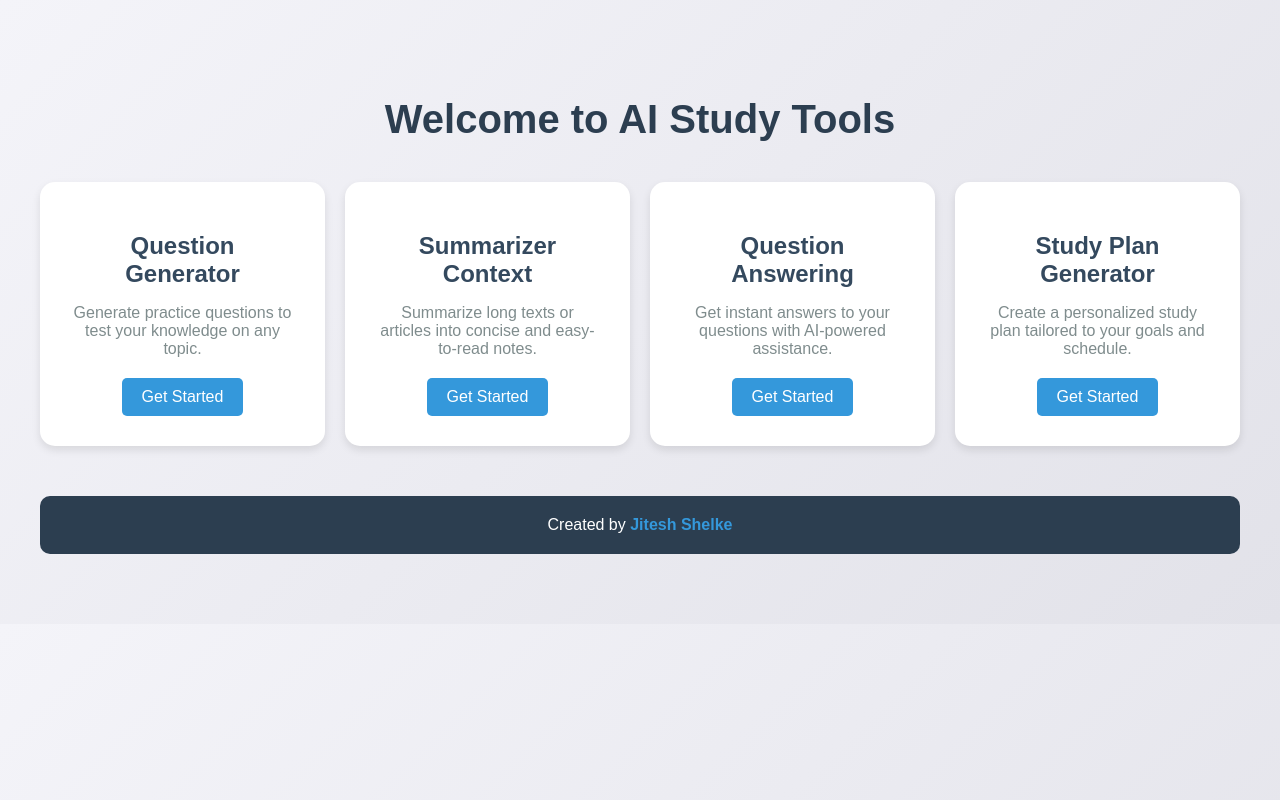
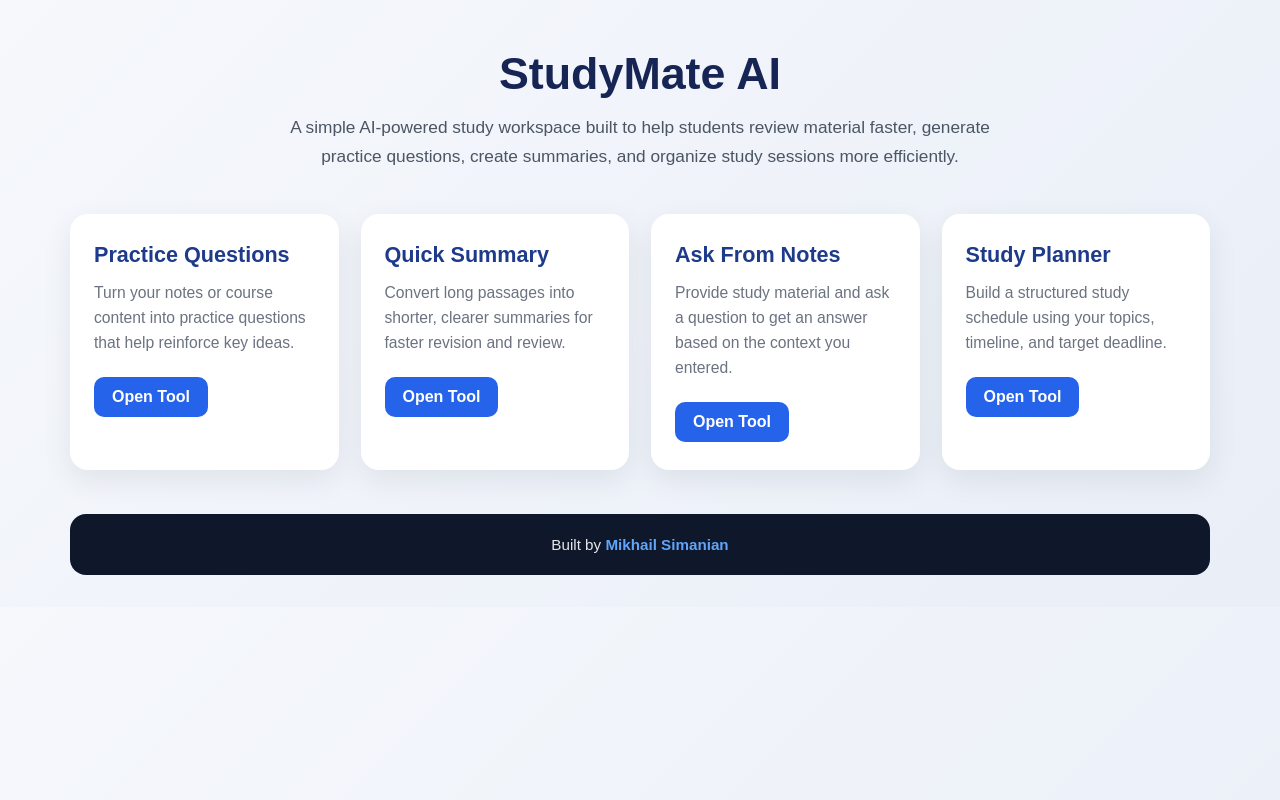
Before and after one commit to mikhail0777/StudyMate-AI, a Flask app: page / in a window 1280 px wide. Run offline with Flask 3, Linux system fonts and the light colour scheme.

Commit message:
Update index.html

```diff
--- a/templates/index.html
+++ b/templates/index.html
@@ -3,149 +3,170 @@
 <head>
     <meta charset="UTF-8">
     <meta name="viewport" content="width=device-width, initial-scale=1.0">
-    <title>AI Study Tools</title>
+    <title>StudyMate AI</title>
     <style>
-        /* General Styles */
-        body {
-            font-family: 'Arial', sans-serif;
-            margin: 0;
-            padding: 0;
-            background: linear-gradient(135deg, #f4f4f9, #e2e2e9);
-            color: #333;
+        * {
+            box-sizing: border-box;
         }
 
-        .container {
-            max-width: 1200px;
-            margin: 50px auto;
-            padding: 20px;
-            text-align: center;
+        body {
+            margin: 0;
+            font-family: Arial, sans-serif;
+            background: linear-gradient(135deg, #f6f8fc, #e9eef7);
+            color: #1f2937;
         }
 
-        h1 {
-            font-size: 2.5rem;
-            margin-bottom: 40px;
-            color: #2c3e50;
-            animation: fadeIn 1s ease-in-out;
+        .page-wrapper {
+            max-width: 1180px;
+            margin: 0 auto;
+            padding: 48px 20px 32px;
         }
 
-        /* Tool Grid */
+        .hero {
+            text-align: center;
+            margin-bottom: 42px;
+        }
+
+        .hero h1 {
+            margin: 0 0 14px;
+            font-size: 2.8rem;
+            color: #172554;
+        }
+
+        .hero p {
+            max-width: 760px;
+            margin: 0 auto;
+            font-size: 1.08rem;
+            line-height: 1.7;
+            color: #4b5563;
+        }
+
         .tool-grid {
             display: grid;
-            grid-template-columns: repeat(auto-fit, minmax(250px, 1fr));
-            gap: 20px;
+            grid-template-columns: repeat(auto-fit, minmax(240px, 1fr));
+            gap: 22px;
         }
 
-        .tool-box {
-            background-color: #ffffff;
-            border-radius: 15px;
-            box-shadow: 0 4px 8px rgba(0, 0, 0, 0.1);
-            padding: 30px;
-            text-align: center;
-            transition: transform 0.3s ease, box-shadow 0.3s ease;
-            animation: slideUp 0.5s ease-in-out;
+        .tool-card {
+            background: #ffffff;
+            border-radius: 18px;
+            padding: 28px 24px;
+            box-shadow: 0 10px 30px rgba(15, 23, 42, 0.08);
+            transition: transform 0.25s ease, box-shadow 0.25s ease;
+            text-align: left;
         }
 
-        .tool-box:hover {
-            transform: translateY(-10px);
-            box-shadow: 0 8px 16px rgba(0, 0, 0, 0.2);
+        .tool-card:hover {
+            transform: translateY(-6px);
+            box-shadow: 0 16px 35px rgba(15, 23, 42, 0.12);
         }
 
-        .tool-box h2 {
-            font-size: 1.5rem;
-            margin-bottom: 15px;
-            color: #34495e;
+        .tool-card h2 {
+            margin: 0 0 12px;
+            font-size: 1.35rem;
+            color: #1e3a8a;
         }
 
-        .tool-box p {
-            font-size: 1rem;
-            color: #7f8c8d;
-            margin-bottom: 20px;
+        .tool-card p {
+            margin: 0 0 22px;
+            font-size: 0.98rem;
+            line-height: 1.6;
+            color: #6b7280;
         }
 
-        .tool-box a {
+        .tool-link {
+            display: inline-block;
+            padding: 11px 18px;
+            border-radius: 10px;
             text-decoration: none;
+            background-color: #2563eb;
             color: #ffffff;
-            background-color: #3498db;
-            padding: 10px 20px;
-            border-radius: 5px;
-            font-size: 1rem;
-            transition: background-color 0.3s ease, transform 0.3s ease;
-            display: inline-block;
+            font-weight: 600;
+            transition: background-color 0.2s ease, transform 0.2s ease;
         }
 
-        .tool-box a:hover {
-            background-color: #2980b9;
-            transform: scale(1.05);
+        .tool-link:hover {
+            background-color: #1d4ed8;
+            transform: scale(1.03);
         }
 
-        /* Footer */
         footer {
-            margin-top: 50px;
-            padding: 20px;
-            background-color: #2c3e50;
-            color: #ffffff;
+            margin-top: 44px;
+            padding: 22px 18px;
             text-align: center;
-            border-radius: 10px;
-            animation: fadeIn 1s ease-in-out;
+            background: #0f172a;
+            color: #e5e7eb;
+            border-radius: 16px;
         }
 
         footer p {
             margin: 0;
-            font-size: 1rem;
+            font-size: 0.95rem;
         }
 
-        footer span {
-            font-weight: bold;
-            color: #3498db;
+        .brand-name {
+            color: #60a5fa;
+            font-weight: 700;
         }
 
-        /* Animations */
-        @keyframes fadeIn {
-            from { opacity: 0; }
-            to { opacity: 1; }
-        }
+        @media (max-width: 768px) {
+            .hero h1 {
+                font-size: 2.2rem;
+            }
 
-        @keyframes slideUp {
-            from { transform: translateY(20px); opacity: 0; }
-            to { transform: translateY(0); opacity: 1; }
+            .hero p {
+                font-size: 1rem;
+            }
         }
     </style>
 </head>
 <body>
-    <div class="container">
-        <h1>Welcome to AI Study Tools</h1>
-        <div class="tool-grid">
-            <div class="tool-box">
-                <h2>Question Generator</h2>
-                <p>Generate practice questions to test your knowledge on any topic.</p>
-                <a href="/question-generator">Get Started</a>
+    <div class="page-wrapper">
+        <section class="hero">
+            <h1>StudyMate AI</h1>
+            <p>
+                A simple AI-powered study workspace built to help students review material faster,
+                generate practice questions, create summaries, and organize study sessions more efficiently.
+            </p>
+        </section>
+
+        <section class="tool-grid">
+            <div class="tool-card">
+                <h2>Practice Questions</h2>
+                <p>
+                    Turn your notes or course content into practice questions that help reinforce key ideas.
+                </p>
+                <a class="tool-link" href="/practice-questions">Open Tool</a>
             </div>
-            <div class="tool-box">
-                <h2>Summarizer Context</h2>
-                <p>Summarize long texts or articles into concise and easy-to-read notes.</p>
-                <a id="sum-a-down" href="/summarizer">Get Started</a>
+
+            <div class="tool-card">
+                <h2>Quick Summary</h2>
+                <p>
+                    Convert long passages into shorter, clearer summaries for faster revision and review.
+                </p>
+                <a class="tool-link" href="/summary">Open Tool</a>
             </div>
-            <div class="tool-box">
-                <h2>Question Answering</h2>
-                <p>Get instant answers to your questions with AI-powered assistance.</p>
-                <a href="/answer-question">Get Started</a>
+
+            <div class="tool-card">
+                <h2>Ask From Notes</h2>
+                <p>
+                    Provide study material and ask a question to get an answer based on the context you entered.
+                </p>
+                <a class="tool-link" href="/ask">Open Tool</a>
             </div>
-            <div class="tool-box">
-                <h2>Study Plan Generator</h2>
-                <p>Create a personalized study plan tailored to your goals and schedule.</p>
-                <a href="/study-plan">Get Started</a>
+
+            <div class="tool-card">
+                <h2>Study Planner</h2>
+                <p>
+                    Build a structured study schedule using your topics, timeline, and target deadline.
+                </p>
+                <a class="tool-link" href="/study-plan">Open Tool</a>
             </div>
-        </div>
-        <!-- Footer with Created by -->
+        </section>
+
         <footer>
-            <p>Created by <span id="username">YourUsername</span></p>
+            <p>Built by <span class="brand-name">Mikhail Simanian</span></p>
         </footer>
     </div>
-
-    <script>
-        // Dynamically set the username
-        const username = "Jitesh Shelke"; // Replace with the actual username
-        document.getElementById("username").textContent = username;
-    </script>
 </body>
 </html>
```
